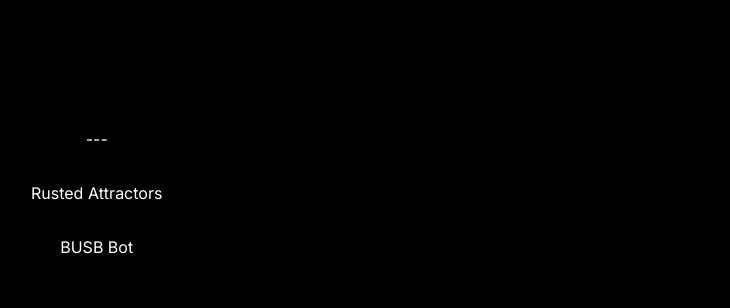
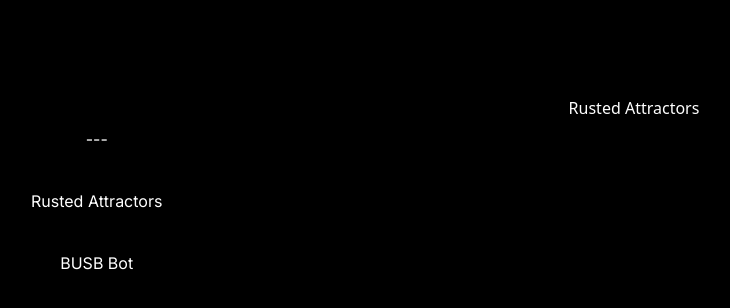
Before and after one commit to joseph-beck/joseph-beck.com, a Next.js app: page /projects in a window 1280 px wide. Shown: the top 308 px of the page, without its empty margins (6-736 px from the left). Built offline with nearby package versions, Linux system fonts and the light colour scheme.

Commit message:
couple of fixes

```diff
--- a/pages/index.tsx
+++ b/pages/index.tsx
@@ -109,7 +109,7 @@ const AboutLink = () => {
       <p
         className={`${inter.className} ${styles.boxText}`}
       >
-        About me details
+        About me details.
       </p>
     </Link>
   );
--- a/pages/projects.tsx
+++ b/pages/projects.tsx
@@ -9,7 +9,7 @@ export default function Projects() {
     <main className={styles.main}>
 
       <div className={``}>
-
+        {RustedAttractor()}
       </div>
 
       <div className={`${styles.navBar}`}>
@@ -20,3 +20,14 @@ export default function Projects() {
     </main>
   );
 }
+
+const RustedAttractor = () => {
+  return (
+    <div>
+      <h2>Rusted Attractors</h2>
+      <p>
+
+      </p>
+    </div>
+  );
+}
--- a/styles/projects.module.css
+++ b/styles/projects.module.css
@@ -27,6 +27,7 @@
   display: grid;
   position: absolute;
   left: 0px;
+  gap: 0.5rem;
 
   flex-direction: column;
   align-items: center;
@@ -53,7 +54,6 @@
   font-size: 1rem;
   text-align: center;
   line-height: 1.25rem;
-  gap: 0.5rem;
   opacity: 1;
 }
 
@@ -64,3 +64,7 @@
   border-color: rgb(30 30 30 / var(--tw-border-opacity));
   background-color: rgb(10 10 10 / var(--tw-bg-opacity));
 }
+
+.box {
+
+}
```
